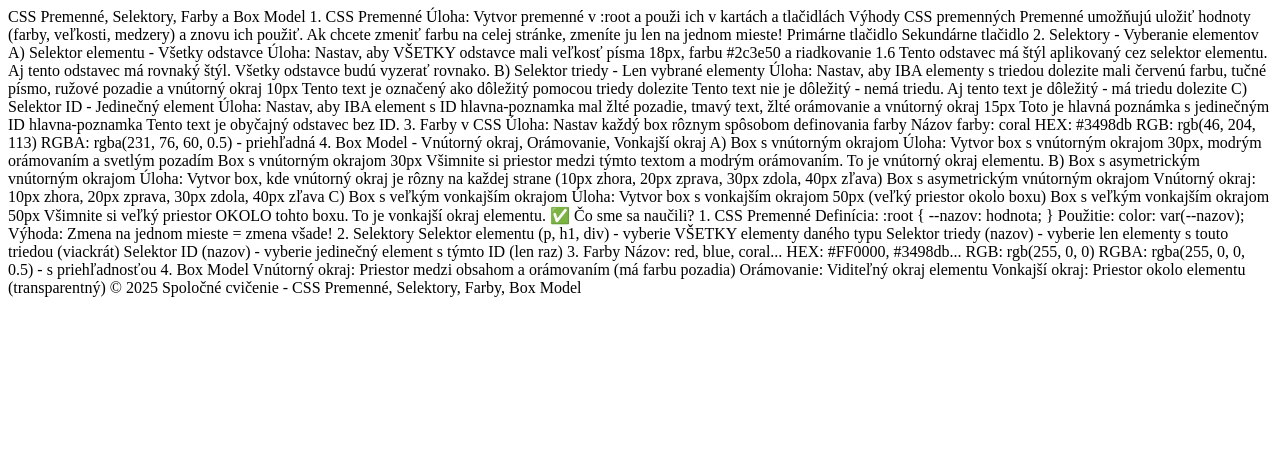
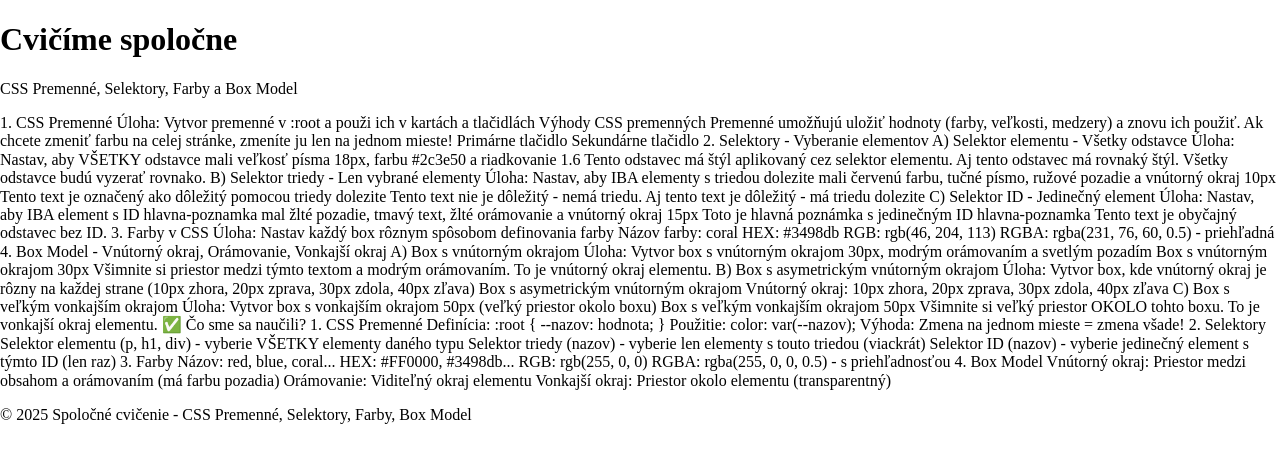
Before and after one commit to ZuzanaKarakova/epu-ovy_2rocnik_html_css_js, a plain HTML site: page OVY/04_premenne_box_model/index.html in a window 1280 px wide. Drawn offline with nearby package versions, Linux system fonts and the light colour scheme.

```diff
--- a/OVY/04_premenne_box_model/index.html
+++ b/OVY/04_premenne_box_model/index.html
@@ -5,12 +5,16 @@
     <meta name="viewport" content="width=device-width, initial-scale=1.0">
     <title>Spoločne - Selektory, Farby, Box Model, Premenné</title>
     <link rel="stylesheet" href="assets/css/style.css">
+    <link rel="stylesheet" href="assets/css/normalize.css">
 </head>
 <body>
-
-CSS Premenné, Selektory, Farby a Box Model
+    <header>
+        <h1>Cvičíme spoločne</h1>
+        <p>CSS Premenné, Selektory, Farby a Box Model</p>
+    </header>
 
 
+    <main>
         1. CSS Premenné
 
         Úloha: Vytvor premenné v :root a použi ich v kartách a tlačidlách
@@ -102,8 +106,11 @@ Vnútorný okraj: Priestor medzi obsahom a orámovaním (má farbu pozadia)
         Orámovanie: Viditeľný okraj elementu
         Vonkajší okraj: Priestor okolo elementu (transparentný)
 
+    </main>
 
-© 2025 Spoločné cvičenie - CSS Premenné, Selektory, Farby, Box Model
+    <footer>
+        <p>© 2025 Spoločné cvičenie - CSS Premenné, Selektory, Farby, Box Model</p>
+    </footer>
 
 </body>
 </html>
```
Lines whose indentation alone changed are shown as unchanged.
